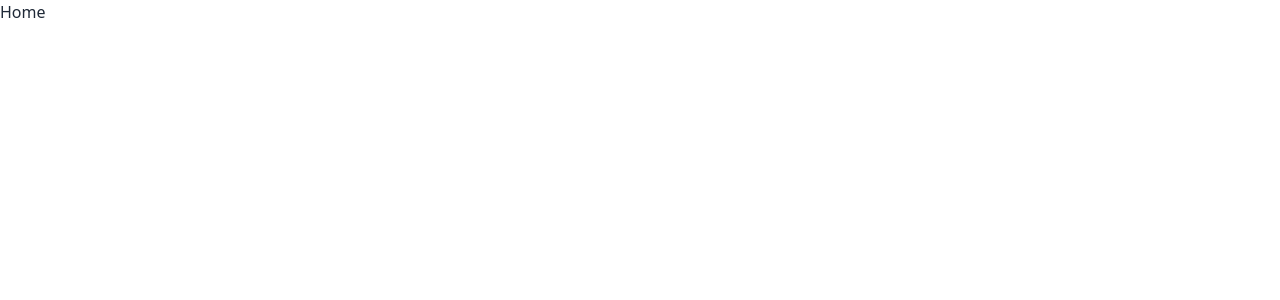
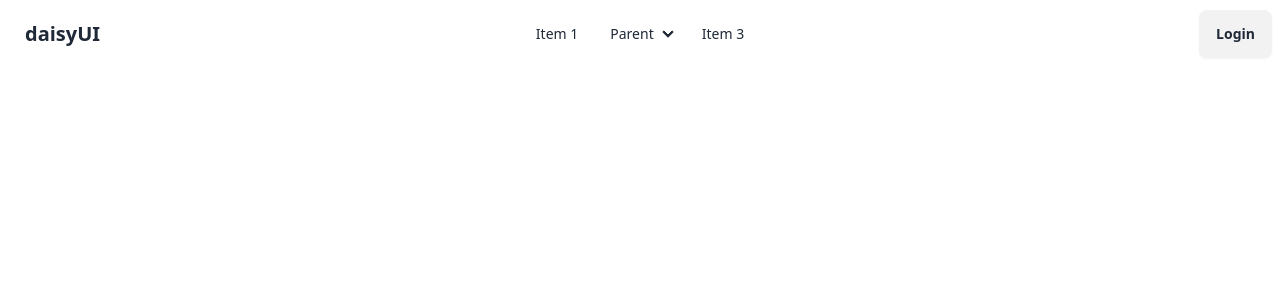
Before and after one commit to SantiagoMartinez99/prueba-social-network, a React (Vite) app: page / in a window 1280 px wide. Shown: the top 300 px of the page. Built offline with nearby package versions, Linux system fonts and the light colour scheme.

Commit message:
created initial navbar component

```diff
--- /dev/null
+++ b/src/components/Navbar.jsx
@@ -0,0 +1,77 @@
+function Navbar() {
+  return (
+    <div className="navbar bg-base-100">
+      <div className="navbar-start">
+        <div className="dropdown">
+          <div tabIndex={0} role="button" className="btn btn-ghost lg:hidden">
+            <svg
+              xmlns="http://www.w3.org/2000/svg"
+              className="h-5 w-5"
+              fill="none"
+              viewBox="0 0 24 24"
+              stroke="currentColor"
+            >
+              <path
+                strokeLinecap="round"
+                strokeLinejoin="round"
+                strokeWidth="2"
+                d="M4 6h16M4 12h8m-8 6h16"
+              />
+            </svg>
+          </div>
+          <ul
+            tabIndex={0}
+            className="menu menu-sm dropdown-content bg-base-100 rounded-box z-[1] mt-3 w-52 p-2 shadow"
+          >
+            <li>
+              <a>Item 1</a>
+            </li>
+            <li>
+              <a>Parent</a>
+              <ul className="p-2">
+                <li>
+                  <a>Submenu 1</a>
+                </li>
+                <li>
+                  <a>Submenu 2</a>
+                </li>
+              </ul>
+            </li>
+            <li>
+              <a>Item 3</a>
+            </li>
+          </ul>
+        </div>
+        <a className="btn btn-ghost text-xl">daisyUI</a>
+      </div>
+      <div className="navbar-center hidden lg:flex">
+        <ul className="menu menu-horizontal px-1">
+          <li>
+            <a>Item 1</a>
+          </li>
+          <li>
+            <details>
+              <summary>Parent</summary>
+              <ul className="p-2">
+                <li>
+                  <a>Submenu 1</a>
+                </li>
+                <li>
+                  <a>Submenu 2</a>
+                </li>
+              </ul>
+            </details>
+          </li>
+          <li>
+            <a>Item 3</a>
+          </li>
+        </ul>
+      </div>
+      <div className="navbar-end">
+        <a className="btn">Login</a>
+      </div>
+    </div>
+  );
+}
+
+export default Navbar;
--- a/src/pages/Home.jsx
+++ b/src/pages/Home.jsx
@@ -1,8 +1,11 @@
+import Navbar from "../components/Navbar";
 
 function Home() {
   return (
-    <div>Home</div>
-  )
+    <>
+      <Navbar />
+    </>
+  );
 }
 
-export default Home
+export default Home;
```
